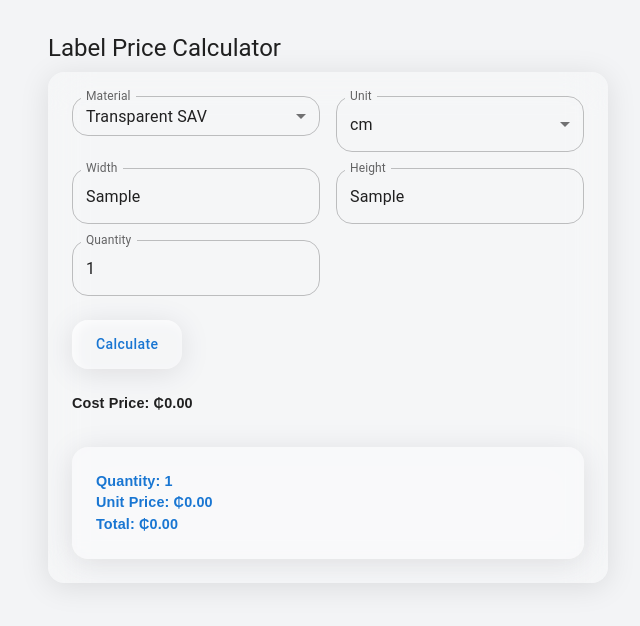
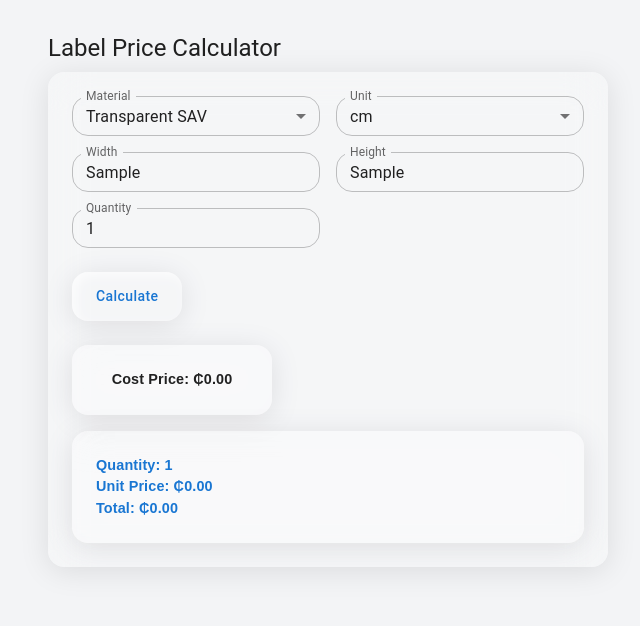
Before and after one commit to collinsasante/lablepp, a React (Vite) app: page / in a window 1280 px wide. Both pictures are taken after typing "Sample", "Sample" into the empty fields and a click on the button "Calculate". Shown: the top 626 px of the page, without its empty margins (312-952 px from the left). Built offline with nearby package versions, Linux system fonts and the light colour scheme; some icons are missing.

Commit message:
UI update

```diff
--- a/src/LabelPriceCalculator.jsx
+++ b/src/LabelPriceCalculator.jsx
@@ -91,7 +91,7 @@ export default function LabelPriceCalculator() {
     if (type === "Flexy") {
       return ["feet"];
     }
-    if (restrictedUnits.includes(type)) {
+    if (restrictedUnits.includes(type) || type === "PP Transparent(White)") {
       return ["cm", "inch"];
     }
     return Object.keys(conv);
@@ -114,18 +114,19 @@ export default function LabelPriceCalculator() {
             select
             label="Material"
             value={type}
-            size="small"
             onChange={(e) => {
               setType(e.target.value);
               if (
                 (e.target.value === "Flexy" && unit !== "feet") ||
-                (restrictedUnits.includes(e.target.value) &&
+                ((restrictedUnits.includes(e.target.value) ||
+                  e.target.value === "PP Transparent(White)") &&
                   (unit === "feet" || unit === "meter"))
               ) {
-                setUnit("cm");
-                if (e.target.value === "Flexy") setUnit("feet");
+                setUnit(e.target.value === "Flexy" ? "feet" : "cm");
               }
             }}
+            variant="outlined"
+            size="small"
             sx={fontStyle}
           >
             {[
@@ -146,6 +147,8 @@ export default function LabelPriceCalculator() {
             label="Unit"
             value={unit}
             onChange={(e) => setUnit(e.target.value)}
+            variant="outlined"
+            size="small"
             sx={fontStyle}
           >
             {getAvailableUnits().map((u) => (
@@ -159,19 +162,27 @@ export default function LabelPriceCalculator() {
             label="Width"
             value={width}
             onChange={(e) => setWidth(e.target.value)}
+            variant="outlined"
+            size="small"
             sx={fontStyle}
           />
+
           <TextField
             label="Height"
             value={height}
             onChange={(e) => setHeight(e.target.value)}
+            variant="outlined"
+            size="small"
             sx={fontStyle}
           />
+
           <TextField
             label="Quantity"
             type="number"
             value={qty}
             onChange={(e) => setQty(+e.target.value)}
+            variant="outlined"
+            size="small"
             sx={fontStyle}
           />
         </Box>
@@ -188,16 +199,25 @@ export default function LabelPriceCalculator() {
               animate={{ opacity: 1, y: 0 }}
               exit={{ opacity: 0, y: -20 }}
             >
-              <br />
-              <Box>
+              <Box sx={{ mt: 3 }}>
+                <Card
+                  css={glassCard(theme)}
+                  sx={{
+                    width: "200px",
+                    mb: 2,
+                    display: "flex",
+                    alignItems: "center",
+                    justifyContent: "center",
+                  }}
+                >
                   <Typography sx={{ ...fontStyle, fontWeight: 600 }}>
                     Cost Price: ₵{finalProd.toFixed(2)}
                   </Typography>
-              </Box>
+                </Card>
+
                 <Card
                   css={glassCard(theme)}
                   sx={{
-                  mt: 4,
                     display: "flex",
                     justifyContent: "space-between",
                     alignItems: "center",
@@ -228,6 +248,7 @@ export default function LabelPriceCalculator() {
                     </IconButton>
                   </Tooltip>
                 </Card>
+              </Box>
             </motion.div>
           )}
         </AnimatePresence>
```
Lines whose indentation alone changed are shown as unchanged.
